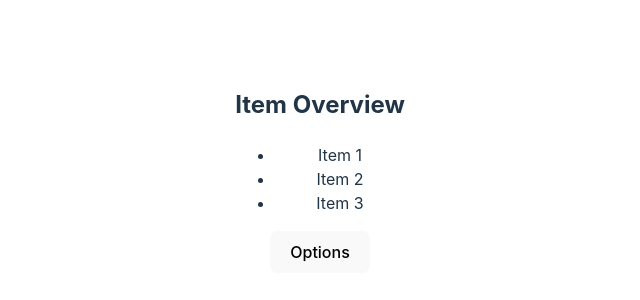
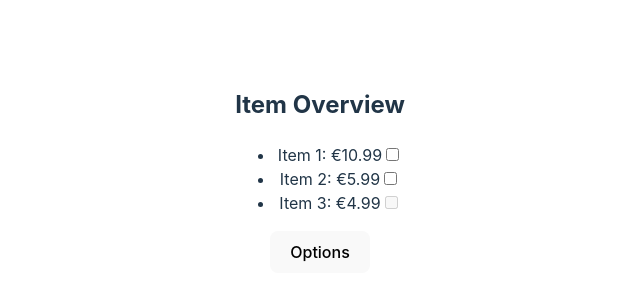
Before and after one commit to dhubmann/ReactPractice, a React (Vite) app in the folder practice-1/: page / in a window 1280 px wide. Shown: the part 230-530 px from the top of the page, without its empty margins (320-960 px from the left). Built offline with nearby package versions, Linux system fonts and the light colour scheme.

Commit message:
add item checkbox

```diff
--- a/practice-1/src/App.jsx
+++ b/practice-1/src/App.jsx
@@ -3,6 +3,30 @@ import "./App.css";
 import OptionsModal from "./components/OptionsModal";
 
 function App() {
+  const items = [
+    {
+      id: 1,
+      status: "ACTIVE",
+      cancellation_reason: null,
+      name: "Item 1",
+      price: 10.99,
+    },
+    {
+      id: 2,
+      status: "ACTIVE",
+      cancellation_reason: null,
+      name: "Item 2",
+      price: 5.99,
+    },
+    {
+      id: 1,
+      status: "CANCELLED",
+      cancellation_reason: "Item not available",
+      name: "Item 3",
+      price: 4.99,
+    },
+  ];
+
   const [isShownOptionsModal, setIsShownOptionsModal] = useState(false);
 
   const showOptionsModal = () => {
@@ -20,9 +44,12 @@ function App() {
           <div className="overview-container">
             <h2>Item Overview</h2>
             <ul>
-              <li>Item 1</li>
-              <li>Item 2</li>
-              <li>Item 3</li>
+              {items.map((item) => (
+                <li key={item.id}>
+                  {item.name}: €{item.price}
+                  <input type="checkbox" disabled={item.status !== "ACTIVE"} />
+                </li>
+              ))}
             </ul>
           </div>
           <div className="options-container">
```
